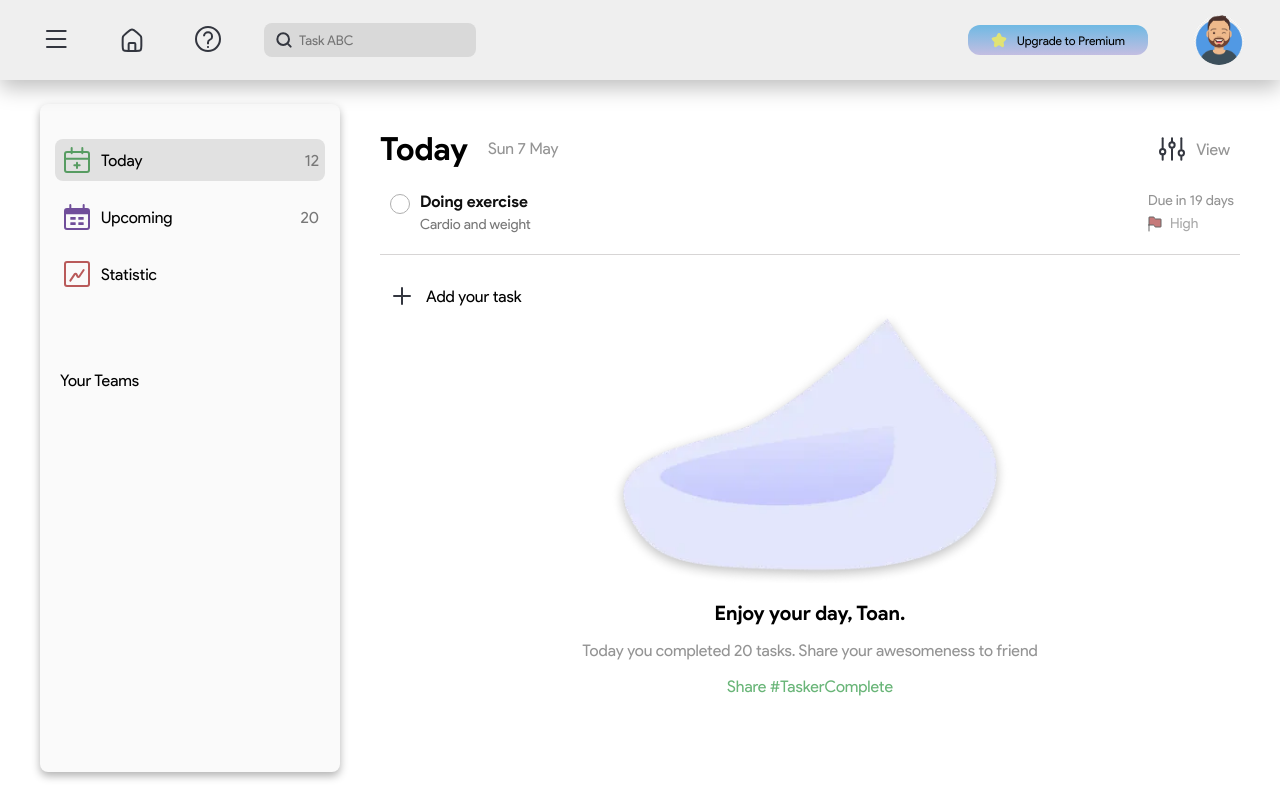
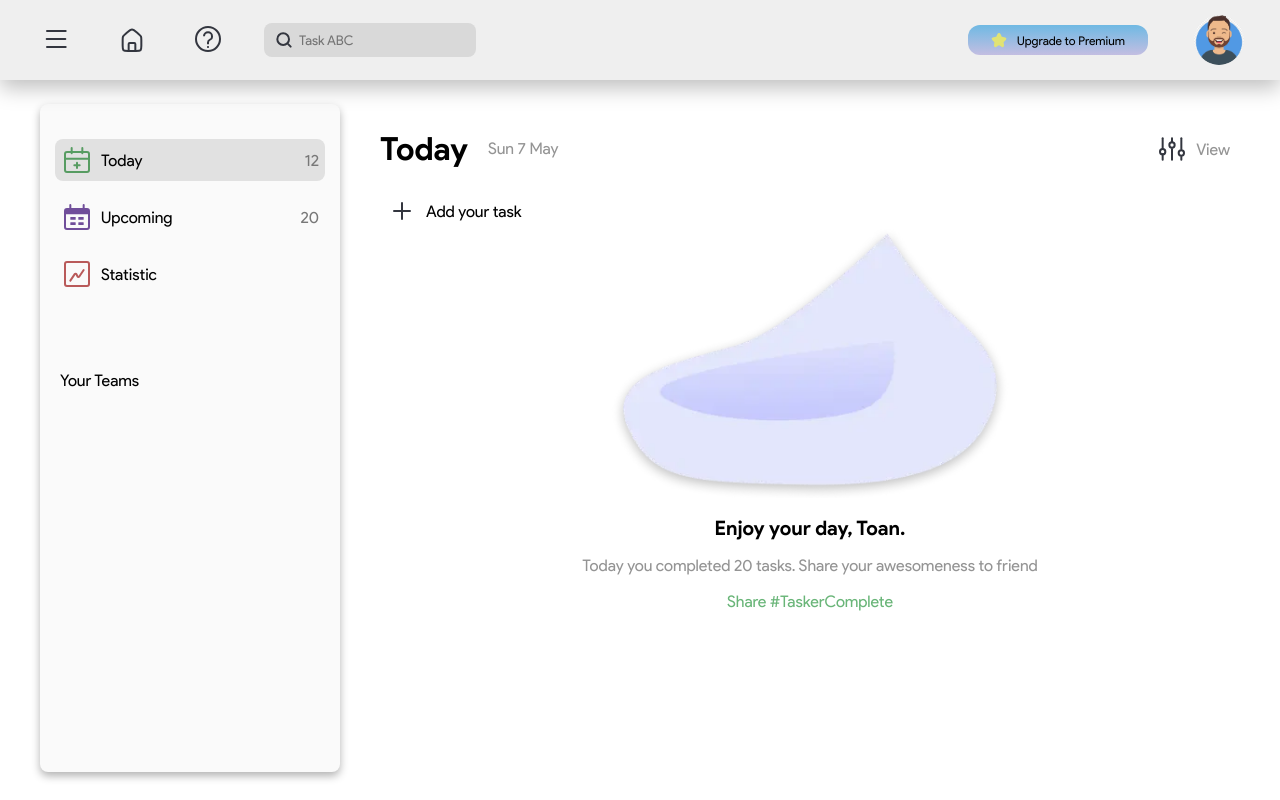
Before and after one commit to tasker-app/tasker-client, a React (Vite) app: page / in a window 1280 px wide. Built offline with nearby package versions, Linux system fonts and the light colour scheme.

Commit message:
feat: add task flow (#25)

```diff
--- a/src/components/AddTask/AddTask.tsx
+++ b/src/components/AddTask/AddTask.tsx
@@ -12,13 +12,14 @@ import { PRIORITY_LIST } from '@/libs/constant'
 
 import { SelectPriority } from './SelectPriority'
 
-const AddTaskContainer = styled.div`
+const AddTaskContainer = styled.div<{ isCancelAddTask: boolean }>`
   height: 190px;
   border: 1px solid rgba(148, 148, 148, 0.8);
   border-radius: 12px;
   padding: 15px 40px 18px 27px;
   box-sizing: border-box;
   margin-top: 40px;
+  display: ${(props) => (props.isCancelAddTask ? 'none' : 'block')};
 `
 
 const AddTaskContent = styled.div`
@@ -96,7 +97,7 @@ const ButtonFlex = styled.div`
   gap: 20px;
 `
 
-const Button = styled.button`
+const Button = styled.button<{ isTaskNameEmpty?: boolean }>`
   padding: 8px 12px;
   border: none;
   background-color: #efefef;
@@ -110,7 +111,9 @@ const Button = styled.button`
 
   &:last-child {
     background: linear-gradient(180deg, rgba(119, 179, 223, 0.5) 0%, rgba(66, 208, 227, 0.255) 100%);
-    transition: background-color 0.3s ease-in-out;
+    opacity: ${(props) => (props.isTaskNameEmpty ? 0.5 : 1)};
+    cursor: ${(props) => (props.isTaskNameEmpty ? 'not-allowed' : 'pointer')};
+    transition: opacity 0.3s ease-in-out;
 
     &:hover {
       background: linear-gradient(180deg, rgba(119, 179, 223, 0.8) 0%, rgba(66, 208, 227, 0.5) 100%);
@@ -125,13 +128,46 @@ const MAPPING_FLAG_ICON = {
   high: <RedFlag />
 }
 
-export const AddTask = () => {
+type AddTaskProps = {
+  setAddNewTask: (isAddNewTask: boolean) => void
+  setIsStatusHidden: (isStatusHidden: boolean) => void
+  setTasks: (tasks: any) => void
+  tasks: any
+}
+
+export const AddTask = ({ setAddNewTask, setTasks, tasks, setIsStatusHidden }: AddTaskProps) => {
   const [taskName, setTaskName] = useState('')
   const [taskDescription, setTaskDescription] = useState('')
   const [priority, setPriority] = useState('default')
+  const [dueDate, setDueDate] = useState(0)
+  const [isCancelAddTask, setIsCancelAddTask] = useState(false)
+
+  const handleAddTask = () => {
+    if (isTaskNameEmpty) return null
+
+    const newTask = {
+      id: tasks.length + 1,
+      name: taskName,
+      description: taskDescription,
+      priority: priority,
+      dueDate: dueDate
+    }
+
+    setTasks((prevTasks: any) => [...prevTasks, newTask])
+    setIsCancelAddTask(true)
+    setAddNewTask(false)
+  }
+
+  const isTaskNameEmpty = taskName.trim() === ''
+
+  const handleCancelAddTask = () => {
+    setIsCancelAddTask(true)
+    setAddNewTask(false)
+    setIsStatusHidden(false)
+  }
 
   return (
-    <AddTaskContainer>
+    <AddTaskContainer isCancelAddTask={isCancelAddTask}>
       <AddTaskContent>
         <TaskName placeholder="Task name" type="text" value={taskName} onChange={(e) => setTaskName(e.target.value)} />
         <TaskDescription
@@ -141,7 +177,7 @@ export const AddTask = () => {
           onChange={(e) => setTaskDescription(e.target.value)}
         />
         <TaskProperties>
-          <DatePicker />
+          <DatePicker setDueDate={setDueDate} />
           <SelectPriority list={PRIORITY_LIST} setValue={setPriority} value={priority}>
             <TaskPropertiesButton>
               {MAPPING_FLAG_ICON[priority as keyof typeof MAPPING_FLAG_ICON]}
@@ -159,10 +195,10 @@ export const AddTask = () => {
           </TaskPropertiesButton>
         </TaskProperties>
         <ButtonFlex>
-          <Button>
+          <Button onClick={() => handleCancelAddTask()}>
             <Text>Cancel</Text>
           </Button>
-          <Button>
+          <Button isTaskNameEmpty={isTaskNameEmpty} onClick={handleAddTask}>
             <Text>Add Task</Text>
           </Button>
         </ButtonFlex>
--- a/src/components/DashboardContent/DashboardContent.tsx
+++ b/src/components/DashboardContent/DashboardContent.tsx
@@ -1,15 +1,15 @@
 import { useState } from 'react'
-import { FacebookShareButton } from 'react-share'
 import styled from 'styled-components'
 
 import { ReactComponent as AddIcon } from '@/assets/icons/add.svg'
 import { ReactComponent as FilterIcon } from '@/assets/icons/filter.svg'
-import ChairBackgroundImage from '@/assets/images/ChairBackgroundImage.webp'
 import { AddTask } from '@/components/AddTask'
 import { Text } from '@/components/Common'
 import { TaskPreview } from '@/components/TaskPreview'
 import { ViewModal } from '@/components/ViewModal'
 import { DAYS_OF_WEEK, MONTHS } from '@/libs/constant'
+
+import { DashboardStatus } from './DashboardStatus'
 
 const DashboardContentContainer = styled.section<{ isNavOpen: boolean }>`
   width: ${(props) => (props.isNavOpen ? 'calc(100vw - 120px - 300px)' : 'calc(100vw - 80px)')};
@@ -68,44 +68,28 @@ const AddTaskButton = styled.button<{ isHidden: boolean }>`
   }
 `
 
-const Center = styled.div<{ isHidden: boolean }>`
-  display: flex;
-  flex-direction: column;
-  align-items: center;
-  justify-content: center;
-  gap: 20px;
-  display: ${(props) => (props.isHidden ? 'none' : 'flex')};
-`
-
-const ImageBackground = styled.div`
-  width: 400px;
-  height: 270px;
-  overflow: hidden;
-
-  img {
-    width: 100%;
-    height: 100%;
-    object-fit: cover;
-  }
-`
-
-const ShareButton = styled.div`
-  border: none;
-  background-color: transparent;
-  cursor: pointer;
-
-  &:hover {
-    text-decoration: underline;
-  }
-`
-
 type DashboardContentProps = {
   isNavOpen: boolean
+}
+
+type TaskProps = {
+  id: number
+  name: string
+  description: string
+  dueDate: number
+  priority: 'low' | 'medium' | 'high' | 'default'
 }
 
 export const DashboardContent = ({ isNavOpen }: DashboardContentProps) => {
   const [isOpen, setIsOpen] = useState(false)
   const [addNewTask, setAddNewTask] = useState(false)
+  const [isStatusHidden, setIsStatusHidden] = useState(false)
+  const [tasks, setTasks] = useState<TaskProps[]>([])
+
+  const handleAddTask = () => {
+    setIsStatusHidden(true)
+    setAddNewTask(true)
+  }
 
   const currentDateFormatted = () => {
     const currentDate = new Date()
@@ -138,35 +122,31 @@ export const DashboardContent = ({ isNavOpen }: DashboardContentProps) => {
           </FilterButton>
         </Flex>
 
-        <TaskPreview description="Cardio and weight" dueDate={1685059199000} name="Doing exercise" priority="high" />
+        {tasks.map((task) => (
+          <div key={task.id}>
+            <TaskPreview
+              description={task.description}
+              dueDate={task.dueDate}
+              name={task.name}
+              priority={task.priority}
+            />
+          </div>
+        ))}
 
-        <AddTaskButton isHidden={addNewTask} onClick={() => setAddNewTask(true)}>
+        <AddTaskButton isHidden={addNewTask} onClick={handleAddTask}>
           <AddIcon />
           <Text size={16}>Add your task</Text>
         </AddTaskButton>
 
-        {addNewTask && <AddTask />}
-        <Center isHidden={addNewTask}>
-          <ImageBackground>
-            <img alt="background" loading="lazy" src={ChairBackgroundImage} />
-          </ImageBackground>
-
-          <Text size={20} type="bold">
-            Enjoy your day, Toan.
-          </Text>
-
-          <Text color="#949494" size={16}>
-            Today you completed 20 tasks. Share your awesomeness to friend
-          </Text>
-
-          <FacebookShareButton hashtag={'#Xem task tui ne'} url={'https://www.youtube.com/watch?v=niPkap1ozUA'}>
-            <ShareButton>
-              <Text color="#69B578" size={16}>
-                Share #TaskerComplete
-              </Text>
-            </ShareButton>
-          </FacebookShareButton>
-        </Center>
+        {addNewTask && (
+          <AddTask
+            setAddNewTask={setAddNewTask}
+            setIsStatusHidden={setIsStatusHidden}
+            setTasks={setTasks}
+            tasks={tasks}
+          />
+        )}
+        {tasks.length === 0 && <DashboardStatus isStatusHidden={isStatusHidden} />}
       </Content>
       <ViewModal handleClose={() => setIsOpen(false)} isOpen={isOpen} />
     </DashboardContentContainer>
--- /dev/null
+++ b/src/components/DashboardContent/DashboardStatus.tsx
@@ -0,0 +1,65 @@
+import { FacebookShareButton } from 'react-share'
+import styled from 'styled-components'
+
+import ChairBackgroundImage from '@/assets/images/ChairBackgroundImage.webp'
+import { Text } from '@/components/Common'
+
+const Center = styled.div<{ isStatusHidden: boolean }>`
+  display: ${(props) => (props.isStatusHidden ? 'none' : 'flex')};
+  flex-direction: column;
+  align-items: center;
+  justify-content: center;
+  gap: 20px;
+`
+
+const ImageBackground = styled.div`
+  width: 400px;
+  height: 270px;
+  overflow: hidden;
+
+  img {
+    width: 100%;
+    height: 100%;
+    object-fit: cover;
+  }
+`
+
+const ShareButton = styled.div`
+  border: none;
+  background-color: transparent;
+  cursor: pointer;
+
+  &:hover {
+    text-decoration: underline;
+  }
+`
+
+type DashboardStatusProps = {
+  isStatusHidden: boolean
+}
+
+export const DashboardStatus = ({ isStatusHidden }: DashboardStatusProps) => {
+  return (
+    <Center isStatusHidden={isStatusHidden}>
+      <ImageBackground>
+        <img alt="background" loading="lazy" src={ChairBackgroundImage} />
+      </ImageBackground>
+
+      <Text size={20} type="bold">
+        Enjoy your day, Toan.
+      </Text>
+
+      <Text color="#949494" size={16}>
+        Today you completed 20 tasks. Share your awesomeness to friend
+      </Text>
+
+      <FacebookShareButton hashtag={'#Xem task tui ne'} url={'https://www.youtube.com/watch?v=niPkap1ozUA'}>
+        <ShareButton>
+          <Text color="#69B578" size={16}>
+            Share #TaskerComplete
+          </Text>
+        </ShareButton>
+      </FacebookShareButton>
+    </Center>
+  )
+}
--- a/src/components/DatePicker/DatePicker.tsx
+++ b/src/components/DatePicker/DatePicker.tsx
@@ -45,13 +45,23 @@ const Input = styled.input`
 `
 //#endregion
 
-export const DatePicker = () => {
+type DatePickerProps = {
+  setDueDate: (date: number) => void
+}
+
+export const DatePicker = ({ setDueDate }: DatePickerProps) => {
   const inputRef = useRef<HTMLInputElement>(null)
   // eslint-disable-next-line @typescript-eslint/no-explicit-any
   const datepickerRef = useRef<any>(null)
 
   // eslint-disable-next-line @typescript-eslint/no-unused-vars
   const [selectedDate, setSelectedDate] = useState<number>(new window.Date().getTime())
+
+  useEffect(() => {
+    if (selectedDate) {
+      setDueDate(selectedDate)
+    }
+  }, [selectedDate])
 
   useEffect(() => {
     if (inputRef.current) {
```
